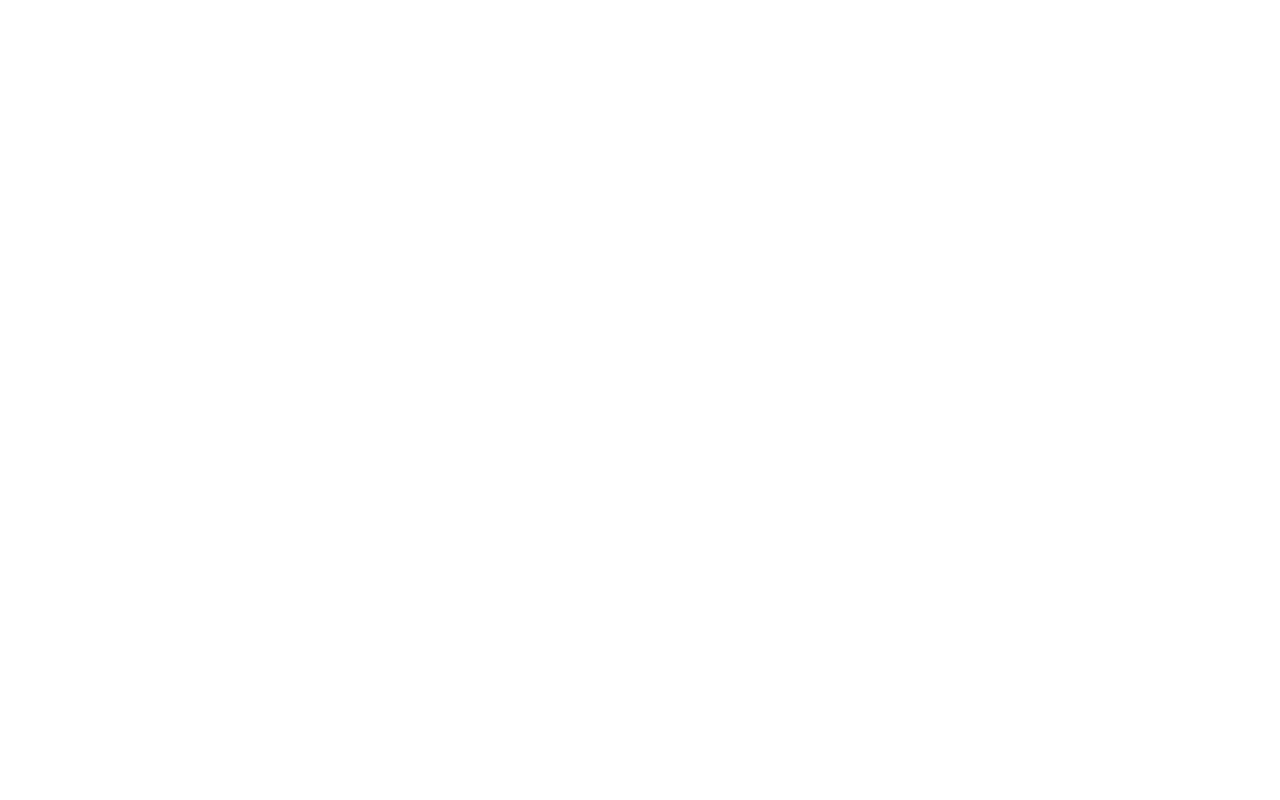
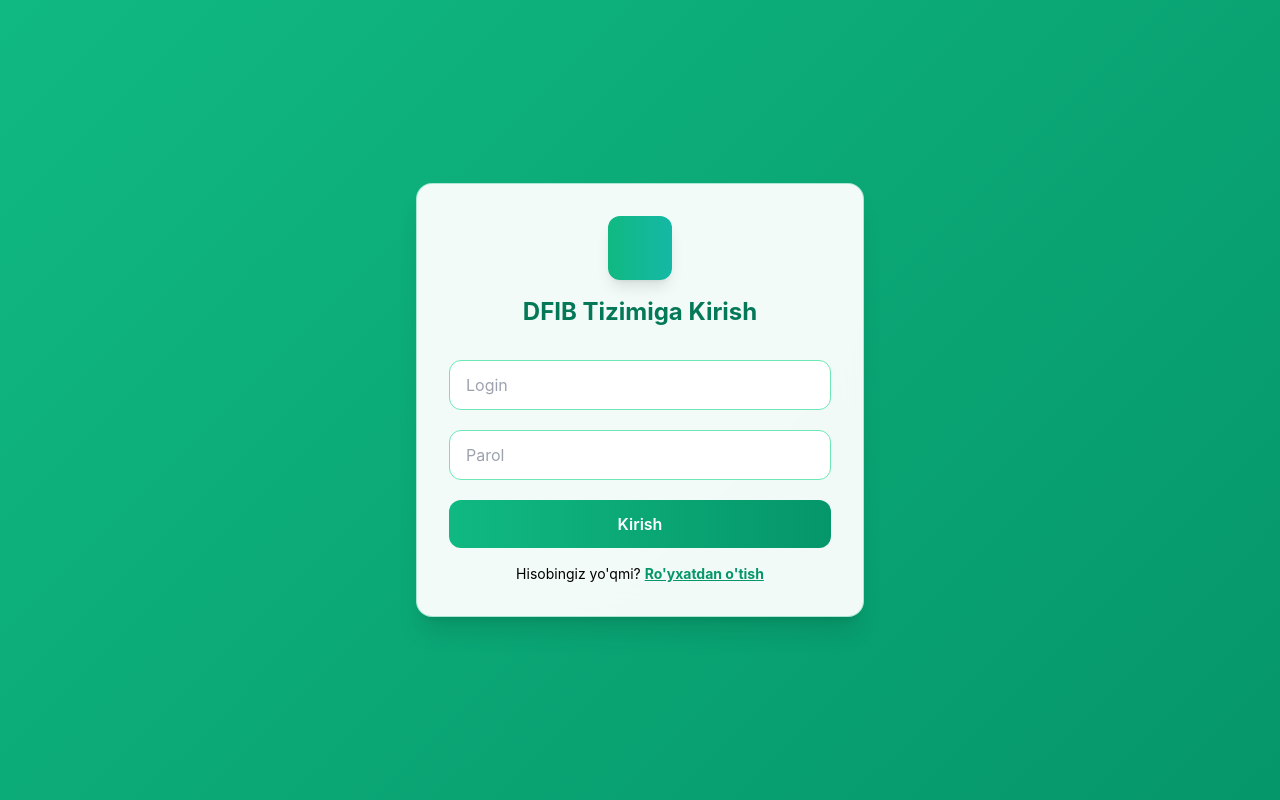
Before and after one commit to MurodUlloh2109/termin-qidiruv, a plain HTML site: page login.html in a window 1280 px wide. Drawn offline with nearby package versions, Linux system fonts and the light colour scheme.

Commit message:
Update login.html

```diff
--- a/login.html
+++ b/login.html
@@ -1,3 +1,38 @@
+<!DOCTYPE html>
+<html lang="uz">
+<head>
+  <meta charset="UTF-8" />
+  <meta name="viewport" content="width=device-width, initial-scale=1.0"/>
+  <title>Kirish – DFIB</title>
+  <script src="https://cdn.tailwindcss.com"></script>
+  <style>
+    body { background: linear-gradient(135deg, #10b981, #059669); font-family: 'Inter', sans-serif; }
+    .card { background: rgba(255, 255, 255, 0.95); backdrop-filter: blur(12px); border: 1px solid rgba(16, 185, 129, 0.3); }
+  </style>
+</head>
+<body class="min-h-screen flex items-center justify-center p-6">
+  <div class="card p-8 rounded-2xl shadow-xl max-w-md w-full">
+    <div class="text-center mb-8">
+      <div class="w-16 h-16 bg-gradient-to-r from-emerald-500 to-teal-500 rounded-xl mx-auto shadow-lg"></div>
+      <h1 class="text-2xl font-bold text-emerald-700 mt-4">DFIB Tizimiga Kirish</h1>
+    </div>
+
+    <form onsubmit="login(event)" class="space-y-5">
+      <input type="text" id="login" placeholder="Login" class="w-full px-4 py-3 rounded-xl border border-emerald-300 focus:outline-none focus:ring-2 focus:ring-emerald-500" required />
+      <input type="password" id="password" placeholder="Parol" class="w-full px-4 py-3 rounded-xl border border-emerald-300 focus:outline-none focus:ring-2 focus:ring-emerald-500" required />
+      <button type="submit" class="w-full bg-gradient-to-r from-emerald-500 to-emerald-600 text-white py-3 rounded-xl font-semibold hover:shadow-lg transition">
+        Kirish
+      </button>
+    </form>
+
+    <p class="text-center mt-4 text-sm">
+      Hisobingiz yo'qmi?
+      <a href="register.html" class="text-emerald-600 font-bold underline">Ro'yxatdan o'tish</a>
+    </p>
+
+    <p id="error" class="text-red-600 text-center mt-4 hidden">Noto'g'ri login yoki parol!</p>
+  </div>
+
   <script>
     function login(e) {
       e.preventDefault();
@@ -11,10 +46,12 @@
       if (user) {
         localStorage.setItem("authenticated", "true");
         localStorage.setItem("current_user", login);
-      window.location.href = "index.html";
+        window.location.href = "index.html";  // Bosh sahifaga o'tish
       } else {
         error.classList.remove("hidden");
-      error.textContent = "Ruxsat yo‘q yoki noto‘g‘ri ma’lumot!";
+        error.textContent = "Ruxsat yo'q yoki noto'g'ri ma'lumot!";
       }
     }
   </script>
+</body>
+</html>
```
Lines whose indentation alone changed are shown as unchanged.
